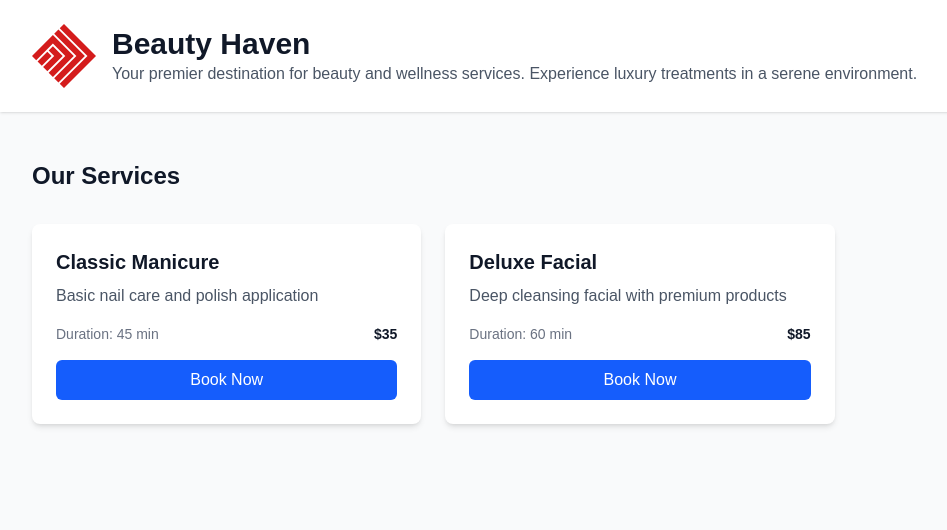
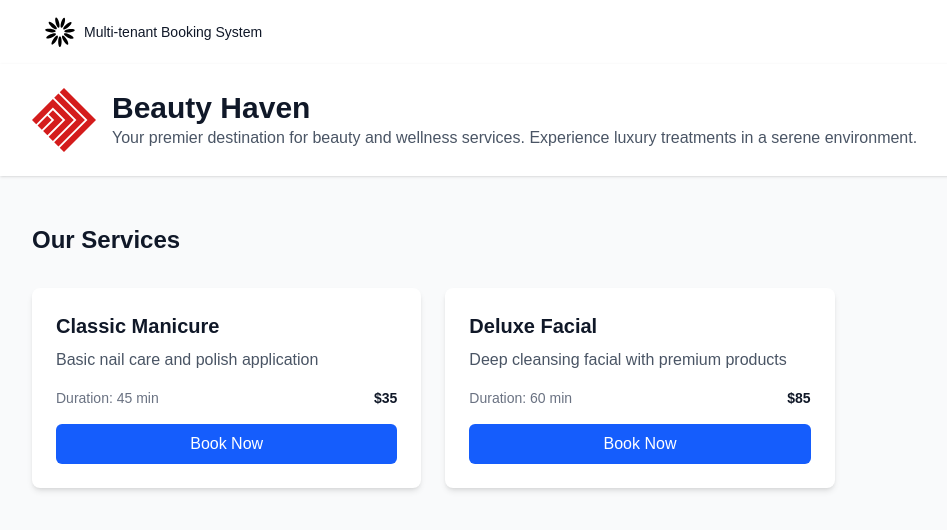
Before and after one commit to paulohfev/multi-tenant-booking-system, a Next.js app: page /centers/1-beauty-haven in a window 1280 px wide. Shown: the top 530 px of the page, without its empty margins (0-947 px from the left). Built offline with nearby package versions, Linux system fonts and the light colour scheme.

Commit message:
Add Navbar and update BookingCard and BookingFormModal

```diff
--- a/src/app/layout.tsx
+++ b/src/app/layout.tsx
@@ -3,6 +3,7 @@
 import "./globals.css";
 import { ToastContainer } from 'react-toastify';
 import 'react-toastify/dist/ReactToastify.css';
+import Navbar from "@/components/Navbar";
 
 const geistSans = Geist({
   variable: "--font-geist-sans",
@@ -29,6 +30,7 @@
       <body
         className={`${geistSans.variable} ${geistMono.variable} antialiased`}
       >
+        <Navbar />
         {children}
         <ToastContainer />
       </body>
--- a/src/components/BookingCard.tsx
+++ b/src/components/BookingCard.tsx
@@ -12,8 +12,11 @@
         {booking.name}
       </h3>
       <p className="text-gray-600 mb-4">{booking.email}</p>
-      <p className="text-gray-600 mb-4">{formatDate(booking.date)}</p>
-      <p className="text-gray-600 mb-4">{booking.time}</p>
+
+      <footer className="flex justify-between items-center mt-4">
+        <p className="text-gray-600">{formatDate(booking.date)}</p>
+        <p className="text-gray-600">{booking.time}</p>
+      </footer>
     </div>
   )
 }
--- a/src/components/BookingFormModal.tsx
+++ b/src/components/BookingFormModal.tsx
@@ -39,7 +39,7 @@
     try {
       await createBooking({
         ...formData,
-        serviceId: service.id,
+        serviceName: service.name,
       });
       showToast('Booking created successfully!', 'success');
       onClose();
--- /dev/null
+++ b/src/components/Navbar.tsx
@@ -0,0 +1,25 @@
+import Image from "next/image";
+import Link from "next/link";
+
+const Navbar: React.FC = () => {
+  return (
+    <nav className="bg-white shadow-md">
+      <div className="max-w-7xl mx-auto px-4 sm:px-6 lg:px-8">
+        <div className="flex justify-between items-center h-16">
+          <div className="flex items-center">
+            <Link href="/centers" className="flex items-center text-gray-900 hover:text-gray-700 px-3 py-2 rounded-md text-sm font-medium">
+              <div className="flex-shrink-0">
+                <Image src="/logos/company.svg" alt="Beauty Center" width={32} height={32} />
+              </div>
+              <div className="flex items-baseline space-x-4 ml-2">
+                Multi-tenant Booking System
+              </div>
+            </Link>
+          </div>
+        </div>
+      </div>
+    </nav>
+  )
+}
+
+export default Navbar;
--- a/src/types/Booking.ts
+++ b/src/types/Booking.ts
@@ -1,6 +1,6 @@
 export type Booking = {
   id: string;
-  serviceId: string;
+  serviceName: string;
   name: string;
   email: string;
   date: string;
```
Also changed, not shown: public/logos/company.svg (added).
